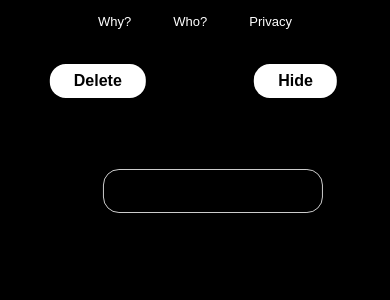
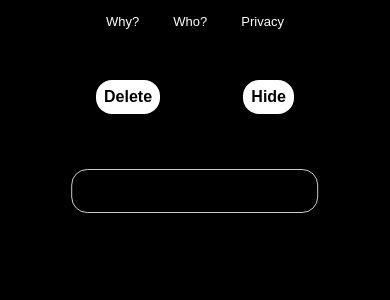
Before and after one commit to vKxni/mywritr, a Next.js app: page /components/writer in a window 390 px wide. Shown: the top 300 px of the page. Built offline with nearby package versions, Linux system fonts and the light colour scheme.

Commit message:
css mobile

```diff
--- a/pages/components/writer.module.css
+++ b/pages/components/writer.module.css
@@ -22,19 +22,22 @@
   font-size: 16px;
   color: #333;
   text-align: center;
+  transform: translateX(-5.3rem);
 }
 
 .text {
   color: #fff;
-  position: absolute;
-  top: 5rem;
+  position: flex;
+  top: 3rem;
   width: 100%;
   font-size: 1rem;
   overflow-wrap: break-word;
   word-break: break-all;
+  transform: translateX(-4rem);
 }
 
 .input {
+  overflow: hidden;
   width: 100%;
   height: 100%;
   resize: none;
@@ -44,11 +47,13 @@
   outline: none;
   background-color: transparent;
   text-align: center;
+  animation: typing 1s forwards;
 }
 
 .navbar {
   display: flex;
   justify-content: center;
+  align-items: center;
   gap: 0.5rem;
   color: #fff;
 }
@@ -66,7 +71,7 @@
 }
 
 .navbar > a:hover {
-  border-bottom: 3px solid grey;
+  border-bottom: 3px solid #7907fa;
 }
 
 .deletebutton {
@@ -79,8 +84,9 @@
   padding: 0.5rem 1.5rem;
   cursor: pointer;
   position: absolute;
-  top: 12rem;
-  right: 59.5rem;
+  top: 5rem;
+  left: 6rem;
+  padding: 0.5rem;
 }
 
 .hidebutton {
@@ -93,95 +99,26 @@
   padding: 0.5rem 1.5rem;
   cursor: pointer;
   position: absolute;
-  top: 15rem;
-  right: 60rem;
+  top: 5rem;
+  right: 6rem;
+  padding: 0.5rem;
 }
 
-@media (max-width: 900px) {
-  .input {
-    left: 50%;
-    transform: translateX(-70%);
+.deletebutton:hover {
+  background-color: #000;
+  color: #7907fa;
+}
+
+.hidebutton:hover {
+  background-color: #000;
+  color: #7907fa;
+}
+
+@keyframes typing {
+  from {
+    width: 0;
   }
-  .text {
-    left: 50%;
-    transform: translateX(-21%);
-  }
-  .deletebutton {
-    right: 70%;
-    top: 15rem;
-    transform: translateX(-5%);
-  }
-  .hidebutton {
-    right: 70%;
-    top: 20rem;
-    transform: translateX(-10%);
+  to {
+    width: 100%;
   }
 }
-
-@media (max-width: 1700px) {
-  .input {
-    left: 55%;
-    transform: translateX(-70%);
-  }
-  .text {
-    left: 50%;
-    transform: translateX(-15%);
-  }
-  .deletebutton {
-    right: 70%;
-    top: 15rem;
-    transform: translateX(-5%);
-  }
-  .hidebutton {
-    right: 70%;
-    top: 20rem;
-    transform: translateX(-15%);
-  }
-}
-
-@media (max-width: 600px) {
-  .input {
-    left: 50%;
-    transform: translateX(-80%);
-  }
-
-  .text {
-    left: 50%;
-    transform: translateX(-30%);
-  }
-
-  .deletebutton {
-    right: 70%;
-    top: 4rem;
-    transform: translateX(30%);
-  }
-
-  .hidebutton {
-    right: 20%;
-    top: 4rem;
-    transform: translateX(30%);
-  }
-}
-
-@media (max-width: 1300px) {
-  .main {
-    top: 20%;
-    left: 43%;
-  }
-
-  .text {
-    top: 2rem;
-    left: 0.5rem;
-  }
-
-  .input {
-    position: relative;
-    right: 5rem;
-  }
-
-  .navbar {
-    gap: 1rem;
-    justify-content: center;
-    align-items: center;
-  }
-}
--- a/pages/components/writer.tsx
+++ b/pages/components/writer.tsx
@@ -24,8 +24,8 @@ function Writer() {
   }
 
   const confirmDelete = () => {
-    if (data.length >= 1) {
-      window.confirm("Do you really want to delete your text?");
+    if (data.length >= 5) {
+      // window.confirm("Do you really want to delete your text?");
       deleteContent();
     }
   };
```
